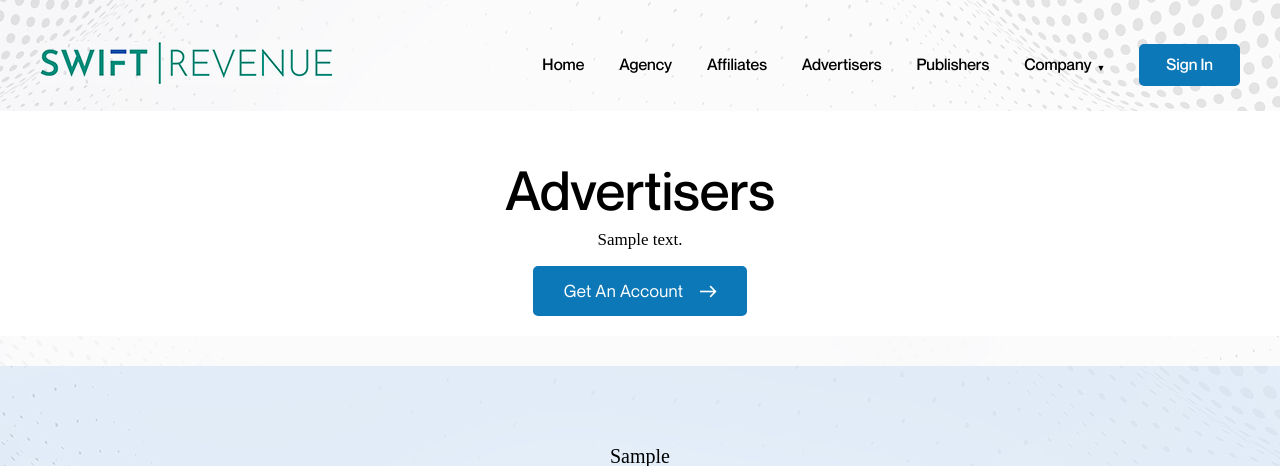
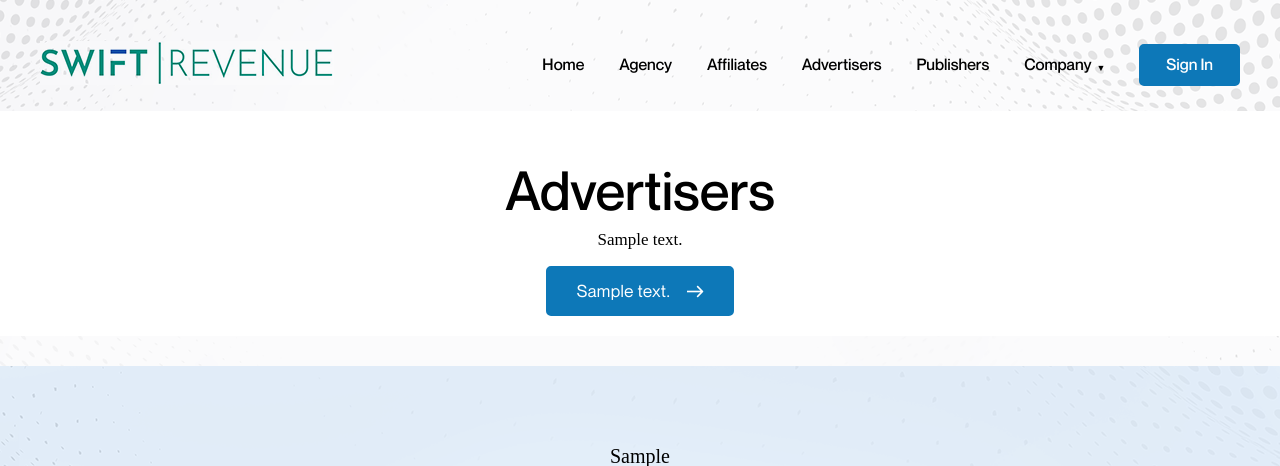
Before and after one commit to Jazz365/djangoproject, a Django app: template base/templates/advertiser.html in a window 1280 px wide. Shown: the top 466 px of the page. Run offline with Django 4.2, Linux system fonts and the light colour scheme; the template is opened without the code that fills it: most values are stand-ins (such as "Sample title", 1, 10 or a date in 2020); grey boxes marked "Sample" are stand-in pictures; some libraries are stand-ins or nearby versions; some web fonts are replaced.

Commit message:
Update advertiser.html

```diff
--- a/base/templates/advertiser.html
+++ b/base/templates/advertiser.html
@@ -6,7 +6,7 @@
 <div class="padding12LR">
 <h1>Advertisers</h1>
 <p>{{i.advertiser_text|slice:":20"}}<br>{{i.advertiser_text|slice:"20:"}}</p>
-<a href="" class="link">Get An Account</a>
+<a href="{{advertiser_button_url}}" class="link">{{advertiser_button_text}}</a>
 </div>
 {% endblock %}
 
```
